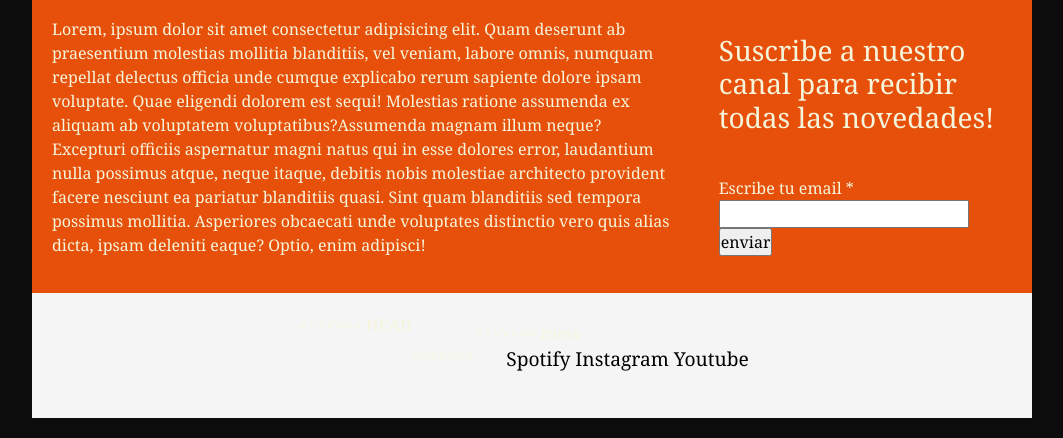
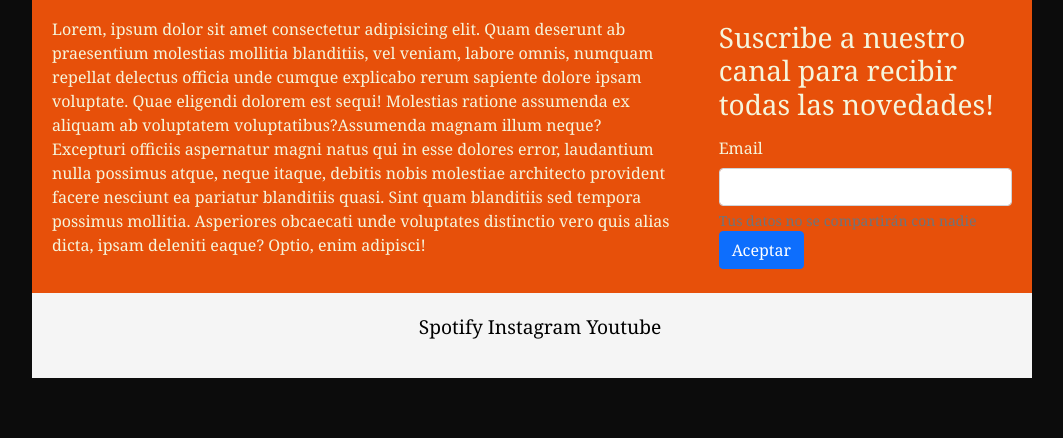
Before and after one commit to fghigo/idea-ghigobootstrap, a plain HTML site: page index.html in a window 1280 px wide. Shown: the part 492-930 px from the top of the page, without its empty margins (108-1171 px from the left). After the commit the page ends 890 px from the top, so only its background shows below. Drawn offline with nearby package versions, Linux system fonts and the light colour scheme.

Commit message:
correccion errores pequeños

```diff
--- a/index.html
+++ b/index.html
@@ -48,20 +48,18 @@
 
                 <h3>Suscribe a nuestro canal para recibir todas las novedades!</h3>
 
-                <form action="">
-                    <div>
-                        <label for="email">Escribe tu email *</label>
-                        <input type="email" name="email" required>
-                        <input type="submit" value="enviar">
-                    </div>
+                <form>
+                  <div class="mb-6">
+                    <label for="email" class="form-label">Email</label>
+                    <input type="email" class="form-control" id="exampleInputEmail1" aria-describedby="emailHelp">
+                    <div id="emailHelp" class="form-text">Tus datos no se compartirán con nadie</div>
+                  </div>
+
+                  <button type="aceptar" class="btn btn-primary">Aceptar</button>
                 </form>
             </aside>
         <footer class="footer">
-<<<<<<< HEAD
-            <nav class="navbar">
-=======
             <nav class="navbarfo">
->>>>>>> rama
                 <ul>
                     <li><a href="https://open.spotify.com/artist/5Z7QAFTNH2S63vkSATm4aq?si=-UriM6DZQOOHe8h-Kbqe0Q">Spotify</a></li>
                     <li><a href="http://www.instagram.com">Instagram</a></li>
```
Also changed, not shown: otros/contacto.html (+1 -1 lines).
